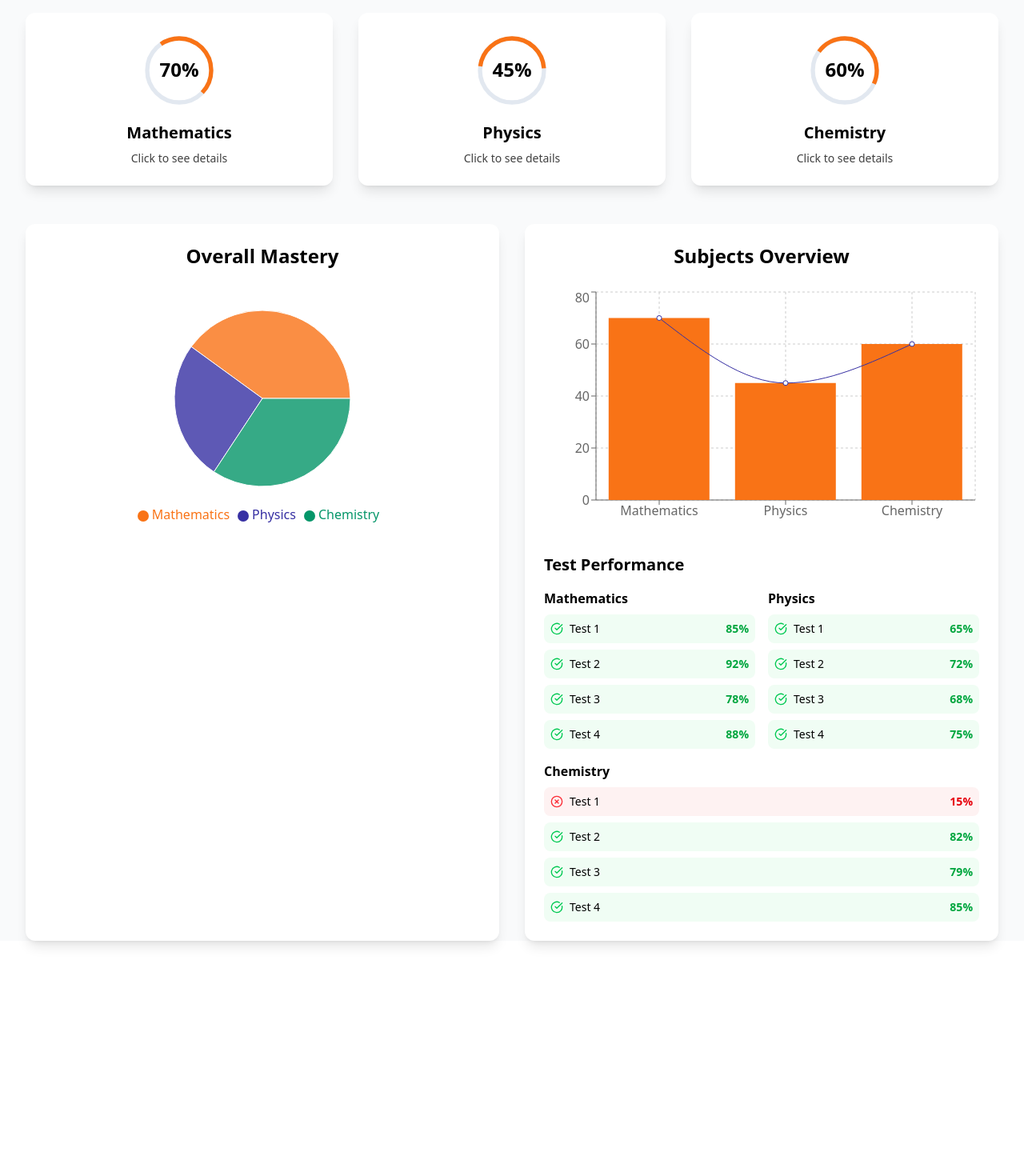
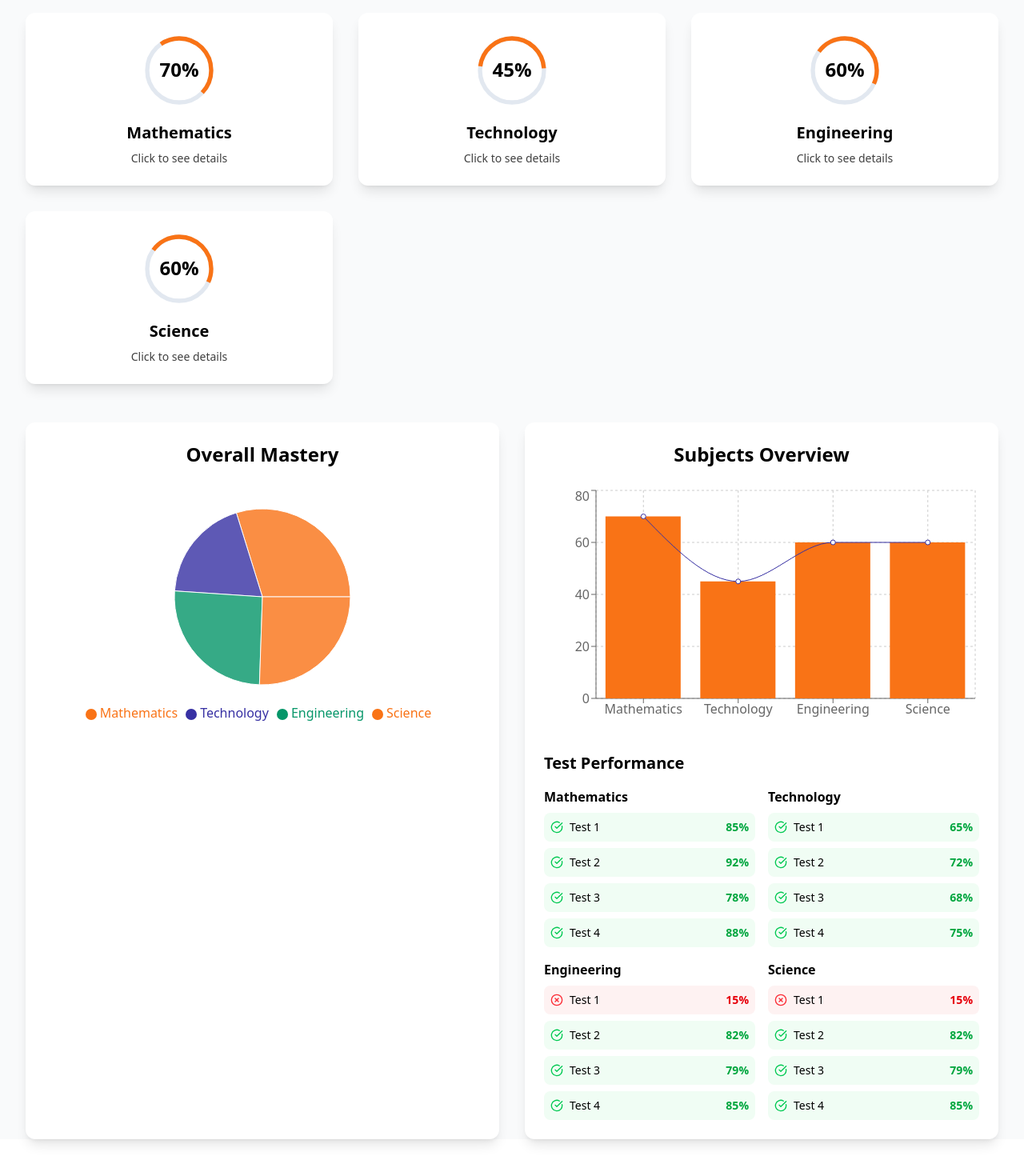
Before and after one commit to rbhavesh1525/Devclash_Frontend, a React (Vite) app: page /dashboard in a window 1280 px wide. Shown: the part 308-1778 px from the top of the page at 80% size. Before the commit the page ends 1532 px from the top, so only its background shows below. Built offline with nearby package versions, Linux system fonts and the light colour scheme.

Commit message:
weekly fix

```diff
--- a/src/Pages/data.js
+++ b/src/Pages/data.js
@@ -20,7 +20,7 @@ export const subjects = [
   },
   {
     id: '2',
-    name: 'Physics',
+    name: 'Technology',
     progress: 45,
     icon: Atom.toString(),
     subtopics: [
@@ -37,7 +37,24 @@ export const subjects = [
   },
   {
     id: '3',
-    name: 'Chemistry',
+    name: 'Engineering',
+    progress: 60,
+    icon: FlaskConical.toString(),
+    subtopics: [
+      { name: 'Organic', progress: 70 },
+      { name: 'Inorganic', progress: 55 },
+      { name: 'Physical', progress: 55 },
+    ],
+    tests: [
+      { name: 'Test 1', score: 15 },
+      { name: 'Test 2', score: 82 },
+      { name: 'Test 3', score: 79 },
+      { name: 'Test 4', score: 85 },
+    ]
+  },
+  {
+    id: '4',
+    name: 'Science',
     progress: 60,
     icon: FlaskConical.toString(),
     subtopics: [
```
Also changed, not shown: src/Pages/WeeklyTest.jsx (line endings or trailing spaces).
